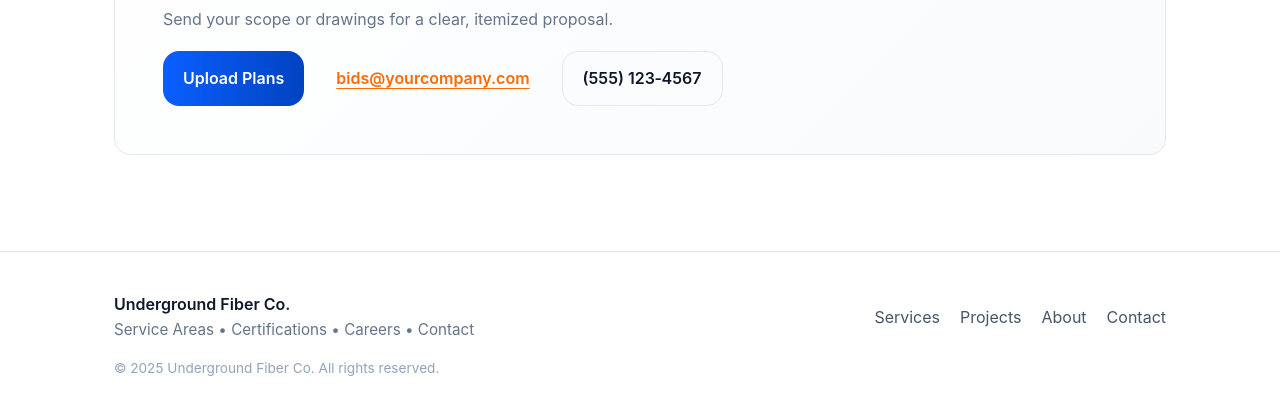
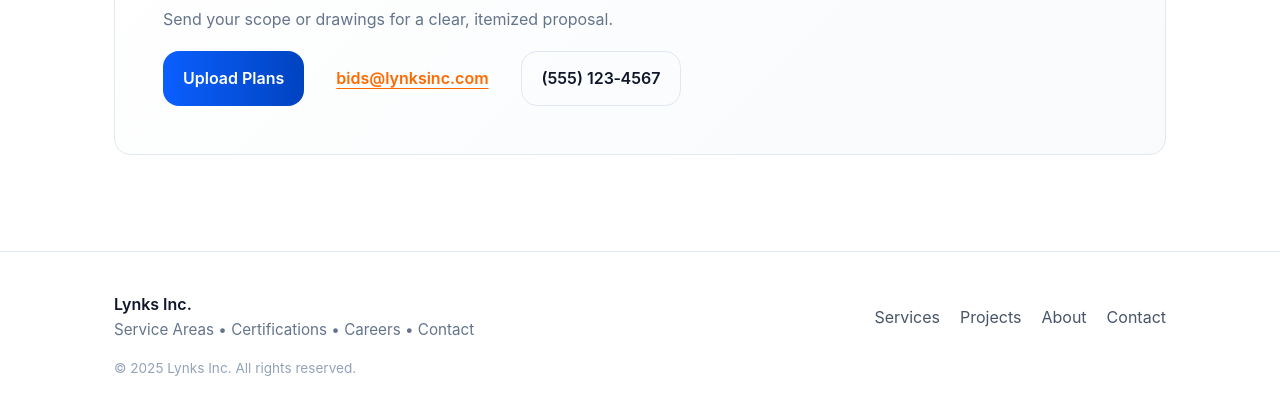
Before and after one commit to mbevko/lynksinctest, a plain HTML site: page index.html in a window 1280 px wide. Shown: the part 3324-3738 px from the top of the page. Drawn offline with Linux system fonts and the light colour scheme.

Commit message:
more name correction

```diff
--- a/index.html
+++ b/index.html
@@ -217,7 +217,7 @@
             <p style="margin-top:10px; color: var(--muted)">Send your scope or drawings for a clear, itemized proposal.</p>
             <div style="margin-top:18px; display:flex; flex-wrap:wrap; gap:12px">
               <a class="btn btn-primary" href="#">Upload Plans</a>
-              <a class="btn btn-link" href="mailto:bids@yourcompany.com">bids@yourcompany.com</a>
+              <a class="btn btn-link" href="mailto:bids@lynksinc.com">bids@lynksinc.com</a>
               <a class="btn" style="border:1px solid var(--line)" href="tel:+15551234567">(555) 123‑4567</a>
             </div>
           </div>
@@ -231,7 +231,7 @@
     <div class="container section" style="padding: 40px 24px">
       <div style="display:flex; flex-wrap:wrap; gap:24px; align-items:center; justify-content:space-between">
         <div>
-          <div style="font-weight:600">Underground Fiber Co.</div>
+          <div style="font-weight:600">Lynks Inc.</div>
           <div style="color:var(--muted); font-size:.95rem">Service Areas • Certifications • Careers • Contact</div>
         </div>
         <nav style="display:flex; gap:20px; color:#475569" aria-label="Footer">
@@ -241,7 +241,7 @@
           <a href="#contact">Contact</a>
         </nav>
       </div>
-      <div style="margin-top:16px; color:#94A3B8; font-size:.85rem">© <span id="year"></span> Underground Fiber Co. All rights reserved.</div>
+      <div style="margin-top:16px; color:#94A3B8; font-size:.85rem">© <span id="year"></span> Lynks Inc. All rights reserved.</div>
     </div>
   </footer>
 
```
